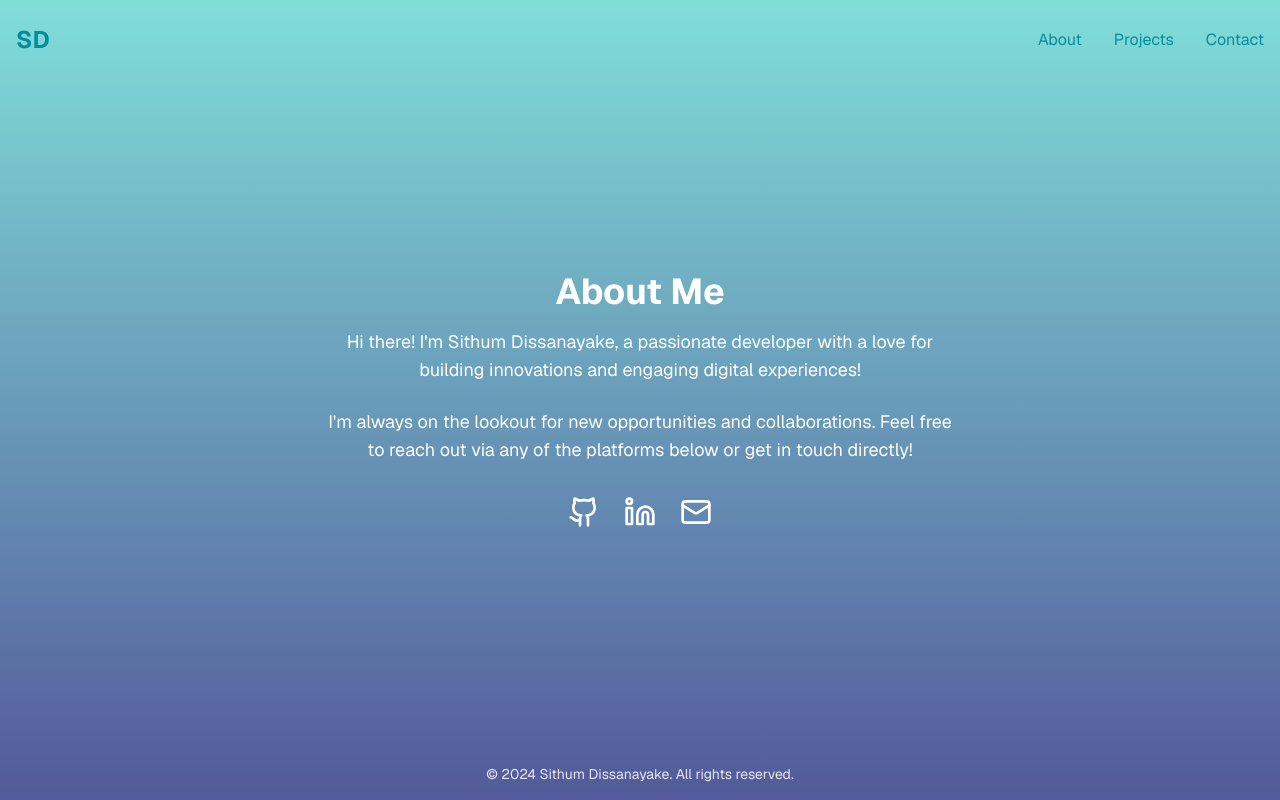
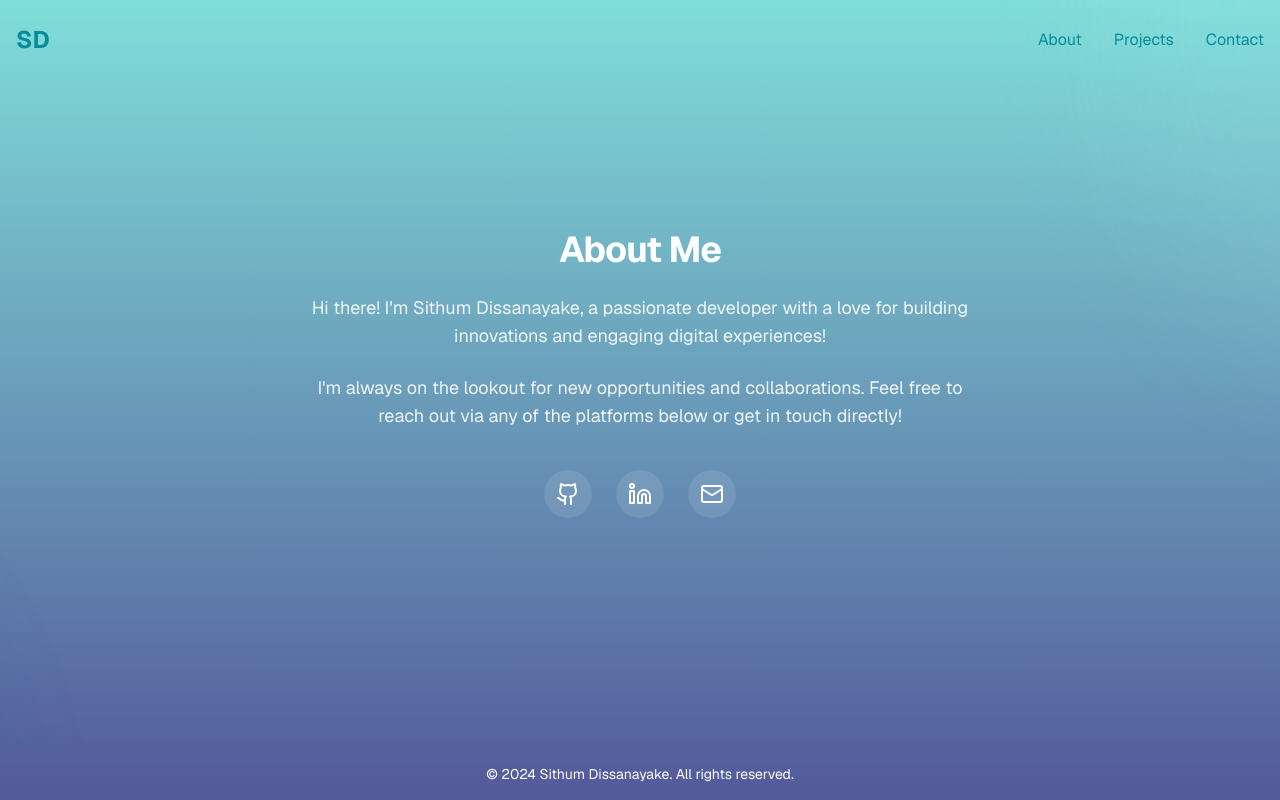
Before and after one commit to SithumDissanayake/mainWebsite, a Next.js app: page /about in a window 1280 px wide. Built offline with nearby package versions, Linux system fonts and the light colour scheme.

Commit message:
[main] final final touches

```diff
--- a/next.config.js
+++ b/next.config.js
@@ -3,8 +3,17 @@
  * for Docker builds.
  */
 import "./src/env.js";
+const isProd = process.env.NODE_ENV === 'production';
 
 /** @type {import("next").NextConfig} */
-const config = {};
+const config = {
+    reactStrictMode: true,
+    images: {
+        unoptimized: true, // Disable default image optimization
+    },
+    assetPrefix: isProd ? '/' : '',
+    basePath: isProd ? '' : '',
+    output: 'export'
+};
 
 export default config;
--- a/package.json
+++ b/package.json
@@ -13,7 +13,8 @@
     "start": "next start",
     "typecheck": "tsc --noEmit",
     "format:write": "prettier --write \"**/*.{ts,tsx,js,jsx,mdx}\" --cache",
-    "format:check": "prettier --check \"**/*.{ts,tsx,js,jsx,mdx}\" --cache"
+    "format:check": "prettier --check \"**/*.{ts,tsx,js,jsx,mdx}\" --cache",
+    "deploy": "gh-pages -d out --nojekyll --cname sithumd.com"
   },
   "dependencies": {
     "@t3-oss/env-nextjs": "^0.10.1",
@@ -33,6 +34,7 @@
     "@typescript-eslint/parser": "^8.1.0",
     "eslint": "^8.57.0",
     "eslint-config-next": "^15.0.1",
+    "gh-pages": "^6.3.0",
     "postcss": "^8.4.39",
     "prettier": "^3.3.2",
     "prettier-plugin-tailwindcss": "^0.6.5",
--- a/src/app/about/page.tsx
+++ b/src/app/about/page.tsx
@@ -5,49 +5,71 @@ import Footer from "~/components/footer";
 
 export default function AboutPage() {
     return (
-        <main
-            className="relative flex min-h-screen flex-col items-center
-                 justify-center bg-gradient-to-b from-[#80DED9] to-[#53599A]
-                 text-white py-8"
-        >
+        <main className="flex min-h-screen flex-col bg-gradient-to-b from-[#80DED9] to-[#53599A] text-white">
             {/* Navigation */}
             <Navbar />
 
+            {/* Main content wrapper */}
+            <div className="flex-1 flex items-center justify-center w-full relative px-4">
                 {/* About Content */}
-            <div className="mx-auto max-w-2xl px-4 text-center">
-                <h1 className="mb-4 text-4xl font-bold">About Me</h1>
-                <p className="mb-6 text-lg">
-                    Hi there! I&#39;m Sithum Dissanayake, a passionate developer with a love for building
-                    innovations and engaging digital experiences!
+                <div className="max-w-2xl w-full py-16">
+                    <div className="text-center space-y-6">
+                        <h1 className="text-4xl font-bold tracking-tight">About Me</h1>
+                        <p className="text-lg text-white/90">
+                            Hi there! I&#39;m Sithum Dissanayake, a passionate developer with a
+                            love for building innovations and engaging digital experiences!
                         </p>
-                <p className="mb-8 text-lg">
-                    I&#39;m always on the lookout for new opportunities and collaborations.
-                    Feel free to reach out via any of the platforms below or get in touch
-                    directly!
+                        <p className="text-lg text-white/90">
+                            I&#39;m always on the lookout for new opportunities and
+                            collaborations. Feel free to reach out via any of the platforms below
+                            or get in touch directly!
                         </p>
 
                         {/* Social Icons */}
-                <div className="flex justify-center space-x-6">
+                        <div className="flex justify-center gap-6 pt-4">
                             <Link
                                 href="https://github.com/SithumDissanayake"
                                 target="_blank"
                                 rel="noopener noreferrer"
+                                className="rounded-full bg-white/10 p-3 transition-colors hover:bg-white/20"
+                                aria-label="GitHub Profile"
                             >
-                        <Github className="h-8 w-8 hover:text-gray-300" />
+                                <Github className="h-6 w-6" />
                             </Link>
                             <Link
                                 href="https://www.linkedin.com/in/sithum-dissanayake/"
                                 target="_blank"
                                 rel="noopener noreferrer"
+                                className="rounded-full bg-white/10 p-3 transition-colors hover:bg-white/20"
+                                aria-label="LinkedIn Profile"
                             >
-                        <Linkedin className="h-8 w-8 hover:text-gray-300" />
+                                <Linkedin className="h-6 w-6" />
                             </Link>
-                    <Link href="mailto:contact@sithumd.com">
-                        <Mail className="h-8 w-8 hover:text-gray-300" />
+                            <Link
+                                href="mailto:contact@sithumd.com"
+                                className="rounded-full bg-white/10 p-3 transition-colors hover:bg-white/20"
+                                aria-label="Send Email"
+                            >
+                                <Mail className="h-6 w-6" />
                             </Link>
                         </div>
                     </div>
+                </div>
 
+                {/* Background Decoration */}
+                <div className="pointer-events-none absolute inset-0 overflow-hidden">
+                    <div
+                        className="absolute -top-1/2 -right-1/2 w-[800px] h-[800px] rounded-full bg-[#AEECEF]/10 blur-3xl"
+                        aria-hidden="true"
+                    ></div>
+                    <div
+                        className="absolute -bottom-1/2 -left-1/2 w-[600px] h-[600px] rounded-full bg-[#068D9D]/20 blur-3xl"
+                        aria-hidden="true"
+                    ></div>
+                </div>
+            </div>
+
+            {/* Footer */}
             <Footer />
         </main>
     );
--- a/src/app/layout.tsx
+++ b/src/app/layout.tsx
@@ -4,7 +4,7 @@ import { GeistSans } from "geist/font/sans";
 import { type Metadata } from "next";
 
 export const metadata: Metadata = {
-  title: "Sithum Dissanayake Portfolio",
+  title: "Sithum Dissanayake's Portfolio",
   description: "Sithum Dissanayake's Portfolio Website",
   icons: [{ rel: "icon", url: "/favicon.ico" }],
 };
--- a/src/app/projects/page.tsx
+++ b/src/app/projects/page.tsx
@@ -16,7 +16,7 @@ export default function ProjectsPage() {
         },
         {
             id: 2,
-            image: "assets/flowcoding.png",
+            image: "/assets/flowcoding.png",
             title: "Flow Coding",
             website: "https://flowcoding.sithumd.com/",
             description:
@@ -49,6 +49,7 @@ export default function ProjectsPage() {
                     ))}
                 </div>
             </section>
+
             <Footer />
         </main>
     );
--- a/src/components/footer.tsx
+++ b/src/components/footer.tsx
@@ -1,6 +1,6 @@
 export default function Footer() {
     return (
-        <footer className="absolute bottom-4 text-sm text-gray-200">
+        <footer className="py-4 text-sm text-center bg-transparent">
             © {new Date().getFullYear()} Sithum Dissanayake. All rights reserved.
         </footer>
     );
--- a/src/components/navbar.tsx
+++ b/src/components/navbar.tsx
@@ -1,9 +1,30 @@
+"use client"; // Mark this component as a client component
+
+import { useState, useEffect } from "react";
 import Link from "next/link";
 import { Menu } from "lucide-react";
 
 export default function Navbar() {
+    const [scrolled, setScrolled] = useState(false);
+
+    useEffect(() => {
+        const handleScroll = () => {
+            setScrolled(window.scrollY > 0);
+        };
+
+        // Listen to scrolling
+        window.addEventListener("scroll", handleScroll);
+        // Clean up the event listener on component unmount
+        return () => window.removeEventListener("scroll", handleScroll);
+    }, []);
+
     return (
-        <nav className="fixed top-0 z-50 w-full py-6">
+        <>
+            <nav
+                className={`fixed top-0 z-50 w-full py-6 transition-colors duration-300 ${
+                    scrolled ? "bg-black" : "bg-transparent"
+                }`}
+            >
                 <div className="container mx-auto flex items-center justify-between px-4">
                     <Link
                         href="/"
@@ -64,5 +85,15 @@ export default function Navbar() {
                     </details>
                 </div>
             </nav>
+            <style jsx global>{`
+                /* Remove the default disclosure triangle from details/summary */
+                details summary {
+                    list-style: none;
+                }
+                details summary::-webkit-details-marker {
+                    display: none;
+                }
+            `}</style>
+        </>
     );
 }
--- a/src/components/projectCard.tsx
+++ b/src/components/projectCard.tsx
@@ -2,6 +2,7 @@
 "use client";
 
 import React from "react";
+import Image from "next/image";
 
 interface ProjectCardProps {
     image: string;
@@ -18,7 +19,7 @@ const ProjectCard: React.FC<ProjectCardProps> = ({ image, title, description, we
             rel="noopener noreferrer"
             className="group block max-w-sm bg-white text-black rounded-lg shadow-md overflow-hidden transform transition duration-300 hover:scale-105 hover:shadow-xl cursor-pointer"
         >
-            <img src={image} alt={title} className="w-full h-48 object-cover" />
+            <Image src={image} alt={title} width={800} height={450} className="w-full h-48 object-cover" />
             <div className="p-4 h-40 relative flex flex-col">
                 <h3 className="text-xl font-bold mb-2">{title}</h3>
                 <div className="relative h-20 overflow-hidden">
```
Also changed, not shown: src/app/page.tsx (+11 -6 lines), 1 other file (tests, documents, lock files or other folders). Lines whose indentation alone changed are shown as unchanged.
